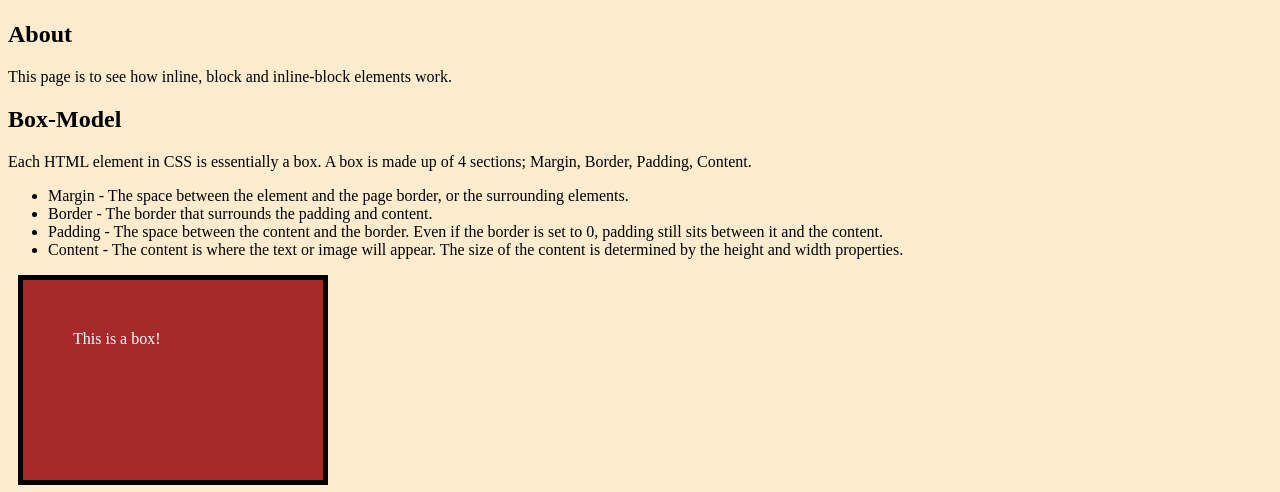
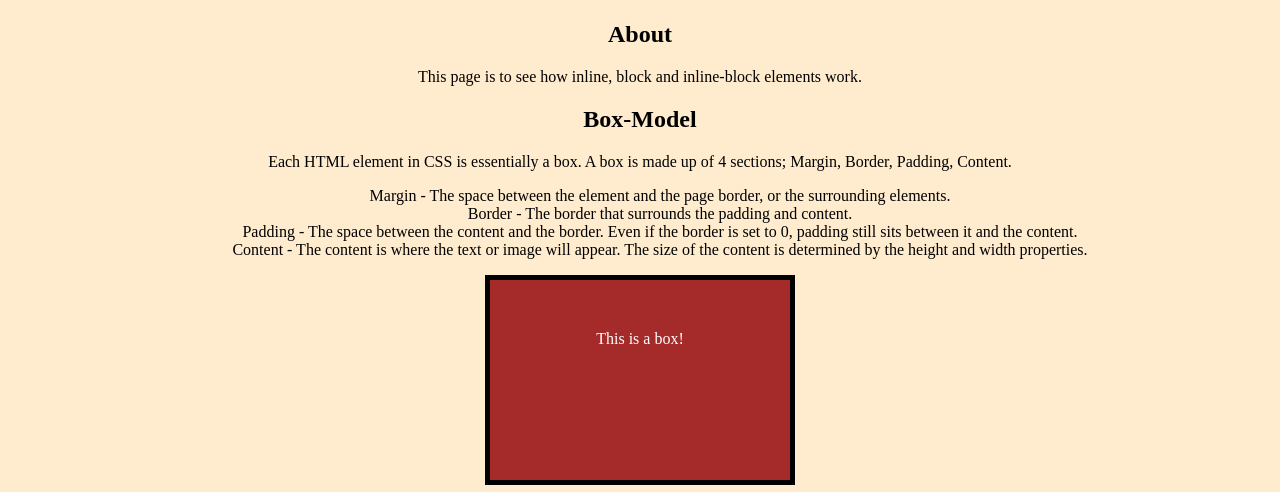
Before and after one commit to CorneNapier/Bootcamp-week-2, a plain HTML site: page CSS Day 1/index.html in a window 1280 px wide. Shown: the part 617-1109 px from the top of the page. Drawn offline with Linux system fonts and the light colour scheme.

Commit message:
Removed bullet points from list

```diff
--- a/CSS Day 1/style.css
+++ b/CSS Day 1/style.css
@@ -1,5 +1,7 @@
 * {
     background-color: blanchedalmond;
+    align-items: center;
+    text-align: center;
 }
 
 h1 {
@@ -19,7 +21,11 @@ img {
     height: 100px;
     border: 5px solid black;
     padding: 50px;
-    margin: 10px;
+    margin:auto;
     background-color: brown;
     color: white;
 }
+
+ul {
+    list-style-type: none;
+}
```
Also changed, not shown: CSS Day 1/index.html (+4 -2 lines).
